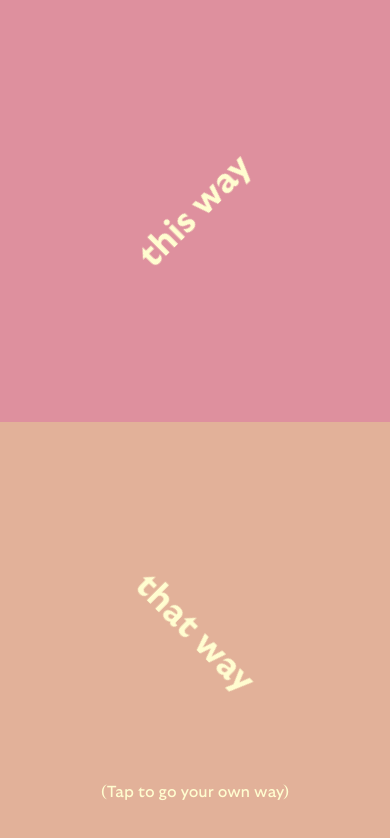
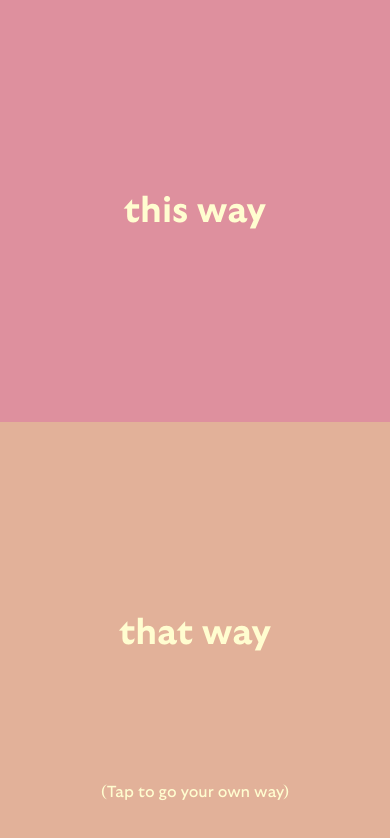
Before and after one commit to connkat/this-way-that-way, a Next.js app: page / in a window 390 px wide. Shown: the top 838 px of the page. Built offline with nearby package versions, Linux system fonts and the light colour scheme.

Commit message:
mobile animation

```diff
--- a/src/app/components/SplashScreen.tsx
+++ b/src/app/components/SplashScreen.tsx
@@ -48,7 +48,7 @@ export default function SplashScreen({ onComplete }: SplashScreenProps) {
         >
           <div className="h-full flex items-center justify-center">
             <h1
-              className={`font-standard-bold ${isMobile ? 'text-4xl' : 'text-[5rem]'} leading-tight transition-colors duration-300 slide-in-from-below`}
+              className={`font-standard-bold ${isMobile ? 'text-4xl' : 'text-[5rem]'} leading-tight transition-colors duration-300 ${isMobile ? 'slide-in-from-left' : 'slide-in-from-below'}`}
               style={{ color: getColor("cream") }}
               onMouseEnter={(e) =>
                 (e.currentTarget.style.color = getColor("blue"))
@@ -70,7 +70,7 @@ export default function SplashScreen({ onComplete }: SplashScreenProps) {
         >
           <div className="h-full flex items-center justify-center">
             <h1
-              className={`font-standard-bold ${isMobile ? 'text-4xl' : 'text-[5rem]'} leading-tight transition-colors duration-300 slide-in-from-above`}
+              className={`font-standard-bold ${isMobile ? 'text-4xl' : 'text-[5rem]'} leading-tight transition-colors duration-300 ${isMobile ? 'slide-in-from-right' : 'slide-in-from-above'}`}
               style={{ color: getColor("cream") }}
               onMouseEnter={(e) =>
                 (e.currentTarget.style.color = getColor("blue"))
--- a/src/styles/animations.css
+++ b/src/styles/animations.css
@@ -21,25 +21,31 @@
     opacity: 0.5;
   }
   100% {
-    transform: translate(0, 0) rotate(45deg);
     opacity: 1;
+    transform: translateY(0);
   }
 }
 
-.slide-in-from-below {
-  animation: slideInFromBelow 1.2s cubic-bezier(0.25, 0.46, 0.45, 0.94) forwards;
+@keyframes slideInFromLeft {
+  from {
+    opacity: 0;
+    transform: translateX(-100%);
+  }
+  to {
+    opacity: 1;
+    transform: translateX(0);
+  }
 }
 
-.slide-in-from-above {
-  animation: slideInFromAbove 1.2s cubic-bezier(0.25, 0.46, 0.45, 0.94) forwards;
-}
-
-.diagonal-split {
-  clip-path: polygon(0 0, 100% 0, 0 100%);
-}
-
-.diagonal-split-reverse {
-  clip-path: polygon(100% 0, 100% 100%, 0 100%);
+@keyframes slideInFromRight {
+  from {
+    opacity: 0;
+    transform: translateX(100%);
+  }
+  to {
+    opacity: 1;
+    transform: translateX(0);
+  }
 }
 
 @keyframes fadeIn {
@@ -62,6 +68,30 @@
     opacity: 1;
     transform: translateY(0);
   }
+}
+
+.slide-in-from-below {
+  animation: slideInFromBelow 1s ease-out forwards;
+}
+
+.slide-in-from-above {
+  animation: slideInFromAbove 1s ease-out forwards;
+}
+
+.slide-in-from-left {
+  animation: slideInFromLeft 1s ease-out forwards;
+}
+
+.slide-in-from-right {
+  animation: slideInFromRight 1s ease-out forwards;
+}
+
+.diagonal-split {
+  clip-path: polygon(0 0, 100% 0, 0 100%);
+}
+
+.diagonal-split-reverse {
+  clip-path: polygon(100% 0, 100% 100%, 0 100%);
 }
 
 .animate-fade-in-1 {
```
